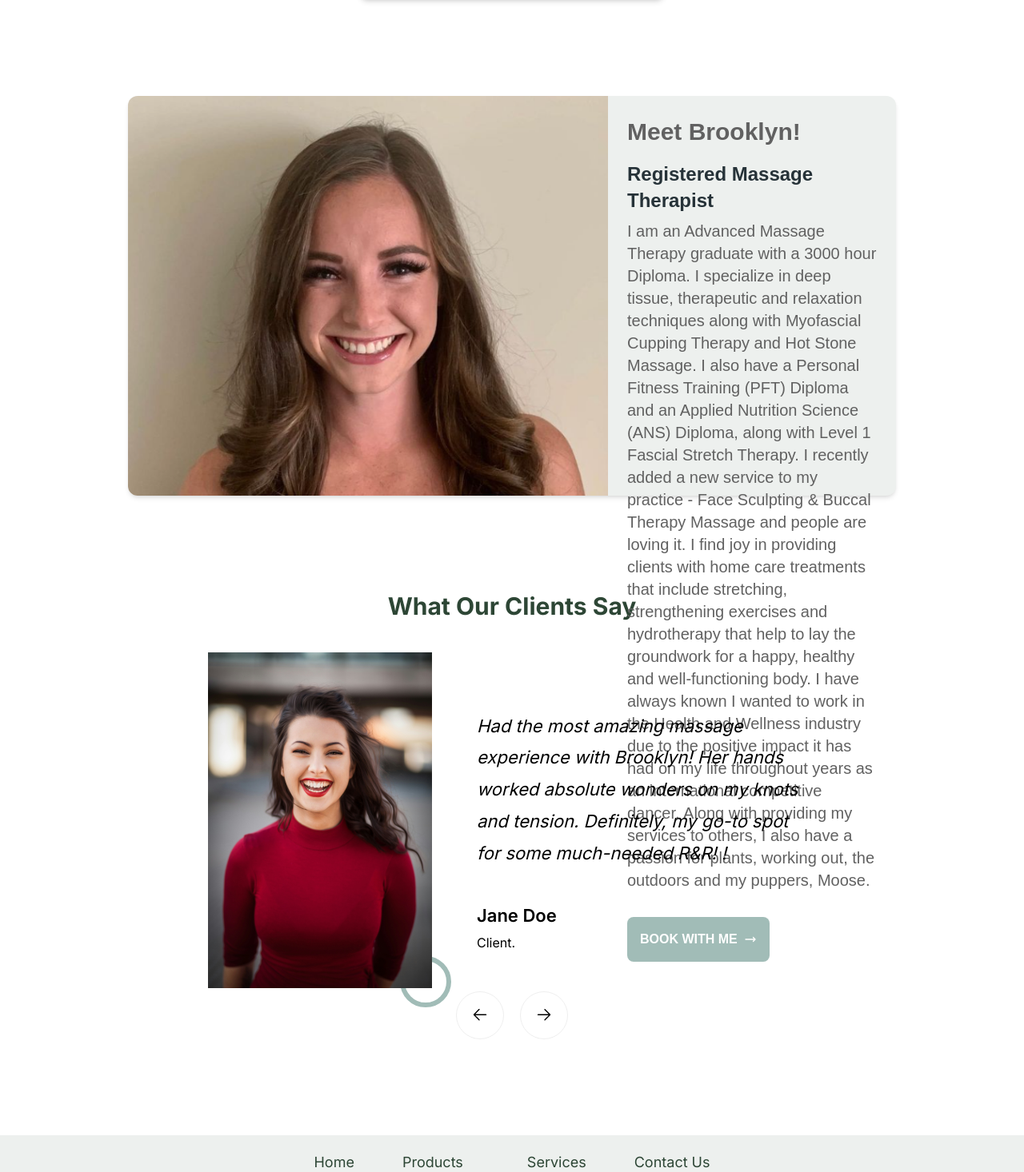
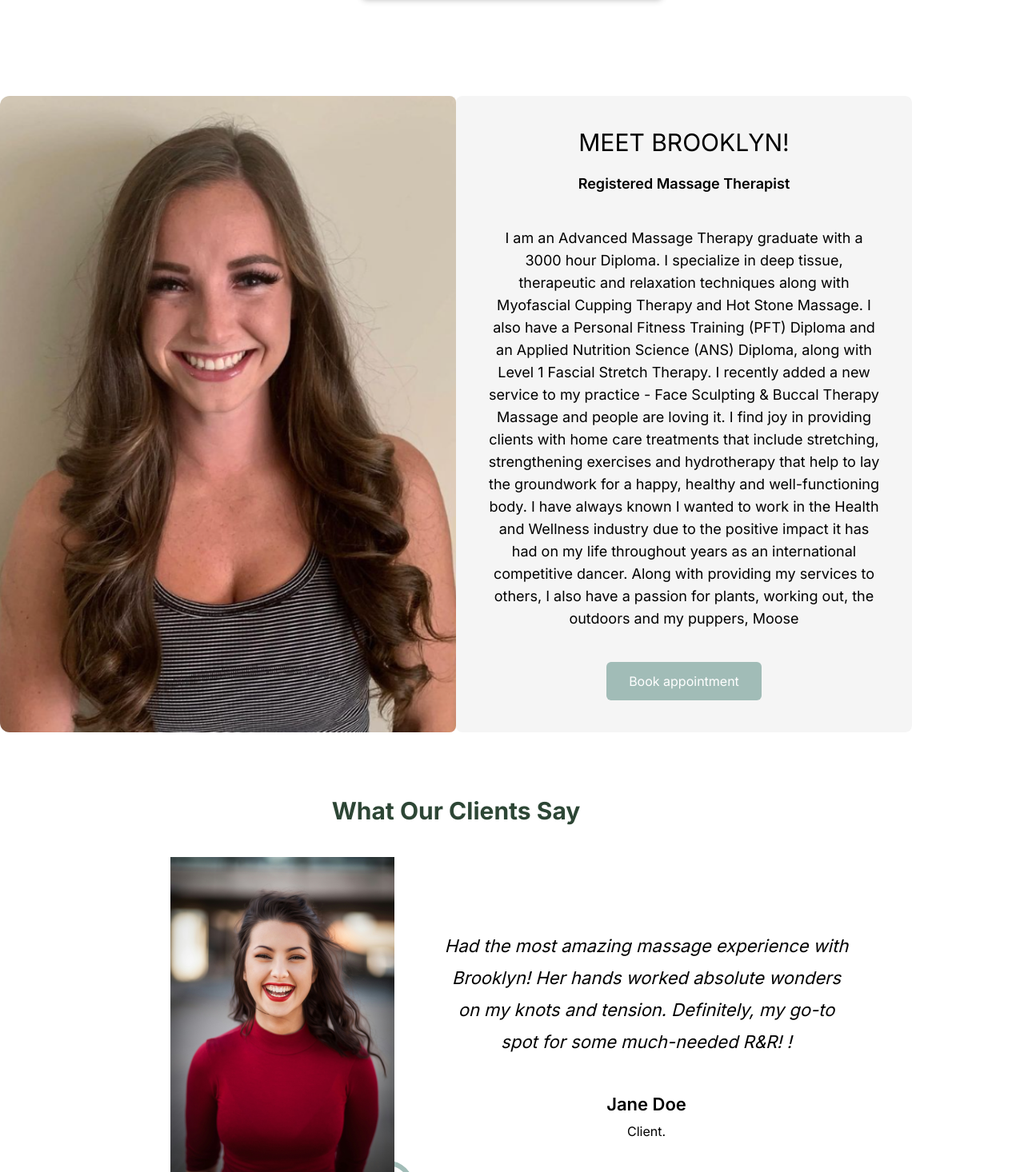
Before and after one commit to stephaniemartyna/Revitalize_Massage_and_Wellness, a Next.js app: page / in a window 1280 px wide. Shown: the part 2144-3610 px from the top of the page at 80% size. Built offline with nearby package versions, Linux system fonts and the light colour scheme; what tailgrids would draw is missing.

Commit message:
Meet me container sm: md: fix

```diff
--- a/app/components/meetme.js
+++ b/app/components/meetme.js
@@ -1,56 +1,32 @@
-import {
-    Card,
-    CardHeader,
-    CardBody,
-    Typography,
-    Button,
-  } from "@material-tailwind/react";
 import Image from "next/image";
 import Brooklyn from "../img/brooklyn.png";
 
 export function MeetMe() {
   return (
-      <Card className="mt-20 mb-10 bg-offwhite lg:h-[500px] lg:ml-40 lg:mr-40 lg:flex-row sm:ml-10 sm:mr-10 sm:flex-col ">
-        <CardHeader
-          shadow={false}
-          floated={false}
-          className="m-0 shrink-0 rounded-r-none"
-        >
-            <Image src={Brooklyn} alt={Card.alt} width={600}/>
-
-        </CardHeader>
-        <CardBody>
-          <Typography variant="h3" color="gray" className="mb-4">
-            Meet Brooklyn!
-          </Typography>
-          <Typography variant="h4" color="blue-gray" className="mb-2">
-            Registered Massage Therapist
-          </Typography>
-          <Typography color="gray" className="mb-8 font-normal text-xl">
+    <div className="flex container h-full rounded-lg overflow-hidden">
+      <div className="grid lg:grid-cols-2 w-full">
+        <div className="rounded-lg overflow-hidden">
+          <Image
+            className="w-full h-full object-cover object-top rounded-l-xl"
+            src={Brooklyn}
+            alt=""
+          />
+        </div>
+        <div className="flex bg-gray-100 p-10  rounded-lg md:w-full md:justify-center md:text-center sm:w-full sm:text-center ">
+          <div className="mb-auto mt-auto max-w-lg">
+            <h1 className="text-3xl uppercase mb-5">MEET BROOKLYN!</h1>
+            <p className="font-semibold text-lg mb-10">Registered Massage Therapist</p>
+            <p className="font-normal text-lg">
               I am an Advanced Massage Therapy graduate with a 3000 hour Diploma. I specialize in deep tissue, therapeutic and relaxation techniques along with Myofascial Cupping Therapy and Hot Stone Massage. I also have a Personal Fitness Training (PFT) Diploma and an Applied Nutrition Science (ANS) Diploma, along with Level 1 Fascial Stretch Therapy. I recently added a new service to my practice - Face Sculpting & Buccal Therapy Massage and people are loving it. I find joy in providing clients with home care treatments that include stretching, strengthening exercises and hydrotherapy that help to lay the groundwork for a happy, healthy and well-functioning body.
 
-            I have always known I wanted to work in the Health and Wellness industry due to the positive impact it has had on my life throughout years as an international competitive dancer. Along with providing my services to others, I also have a passion for plants, working out, the outdoors and my puppers, Moose.
-          </Typography>
-          <a href="https://revitalize-pearl.vercel.app/" className="inline-block">
-            <Button variant="text" className="flex items-center gap-2 p-4 bg-lightgreen text-white text-md hover:bg-darkgreen">
-              Book with me
-              <svg
-                xmlns="http://www.w3.org/2000/svg"
-                fill="none"
-                viewBox="0 0 24 24"
-                stroke="currentColor"
-                strokeWidth={2}
-                className="h-4 w-4"
-              >
-                <path
-                  strokeLinecap="round"
-                  strokeLinejoin="round"
-                  d="M17.25 8.25L21 12m0 0l-3.75 3.75M21 12H3"
-                />
-              </svg>
-            </Button>
-          </a>
-        </CardBody>
-      </Card>
+              I have always known I wanted to work in the Health and Wellness industry due to the positive impact it has had on my life throughout years as an international competitive dancer. Along with providing my services to others, I also have a passion for plants, working out, the outdoors and my puppers, Moose
+            </p>
+            <button className="bg-lightgreen rounded-md py-3 px-7 mt-10 text-white" onClick={() => window.open("https://revitalize-pearl.vercel.app/")} >
+              Book appointment
+            </button>
+          </div>
+        </div>
+      </div>
+    </div>
   );
 }
--- a/app/components/testimonial.js
+++ b/app/components/testimonial.js
@@ -24,12 +24,12 @@ export function Testimonial() {
 
   return (
     <>
-      <section className="pb-20 sm:pt-10 dark:bg-dark lg:pb-[120px] lg:pt-20">
-        <div className="container mx-auto">
+      <section className="pb-20 sm:pt-10 dark:bg-dark lg:pb-[120px] lg:pt-20 sm:text-center">
+        <div className="container">
             <h3 className="mb-10 font-bold leading-[1.13] text-center text-darkgreen dark:text-white sm:text-3xl">
               What Our Clients Say
             </h3>
-
+        </div>
           <Swiper slidesPerView={1} ref={sliderRef}>
             <SwiperSlide>
               <SingleTestimonial
@@ -84,7 +84,6 @@ export function Testimonial() {
               </div>
             </div>
           </Swiper>
-        </div>
       </section>
     </>
   );
@@ -103,7 +102,7 @@ const SingleTestimonial = ({
     <div className="relative flex justify-center">
       <div className="relative w-full pb-16 md:w-11/12 lg:w-10/12 xl:w-8/12">
         <div className="w-full items-center md:flex">
-          <div className="relative mb-12 w-full max-w-[310px] md:mb-0 md:mr-12 md:max-w-[250px] lg:mr-14 lg:max-w-[280px] 2xl:mr-16">
+          <div className="relative mb-12 w-full max-w-[310px] md:mb-0 md:mr-12 md:max-w-[250px] lg:mr-14 lg:max-w-[280px] 2xl:mr-16 sm:mx-auto">
             <Image src= {image} alt={"image"} width={300} height={200} />
             <span className="absolute -left-6 -top-6 z-[-1] sm:hidden">
               <DotShape />
--- a/package.json
+++ b/package.json
@@ -9,11 +9,12 @@
     "lint": "next lint"
   },
   "dependencies": {
-    "@emotion/react": "^11.11.1",
+    "@emotion/react": "^11.11.3",
     "@emotion/styled": "^11.11.0",
     "@headlessui/react": "^1.7.17",
     "@heroicons/react": "^2.0.18",
     "@material-tailwind/react": "^2.1.8",
+    "@mui/material": "^5.15.10",
     "@tailwindcss/aspect-ratio": "^0.4.2",
     "@tailwindcss/forms": "^0.5.7",
     "bootstrap": "^5.3.2",
```
Also changed, not shown: app/img/brooklyn.png, 1 other file (tests, documents, lock files or other folders). Lines whose indentation alone changed are shown as unchanged.
